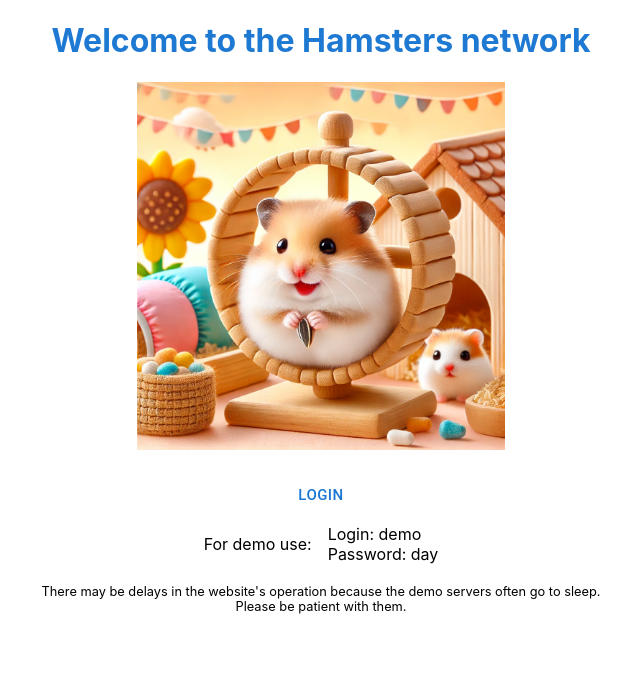
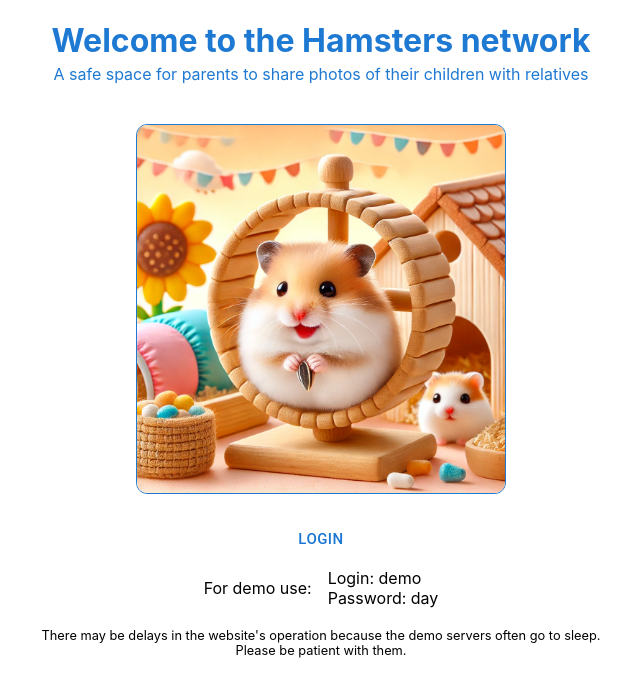
Before and after one commit to smyshl/DI-Final_Project-Child_social_network, a React (Create React App) app in the folder frontend/: page / in a window 1280 px wide. Shown: the top 696 px of the page, without its empty margins (319-959 px from the left). Built offline with nearby package versions, Linux system fonts and the light colour scheme.

Commit message:
Corrected the way of refreshing authorized urls

```diff
--- a/frontend/src/components/HomePage.jsx
+++ b/frontend/src/components/HomePage.jsx
@@ -22,11 +22,13 @@ function HomePage() {
 
     return (
       <>
-        <h1 style={{color: '#1e79d3'}}>Welcome to the Hamsters network</h1>
+      <div style={{color: '#1e79d3', marginBottom: '2.5rem'}}>
+        <h1 style={{ marginBottom: '0.2rem'}}>Welcome to the Hamsters network</h1>
+        A safe space for parents to share photos of their children with relatives</div>
 
         <img
           src={`${process.env.PUBLIC_URL}/hamsters_images/2.webp`}
-          style={{ width: "23rem" }}
+          style={{ width: "23rem", border: '1px solid #1e79d3', borderRadius: '3%'}}
         ></img>
 
         {/* <div>
```
Also changed, not shown: 1 other file (tests, documents, lock files or other folders).
